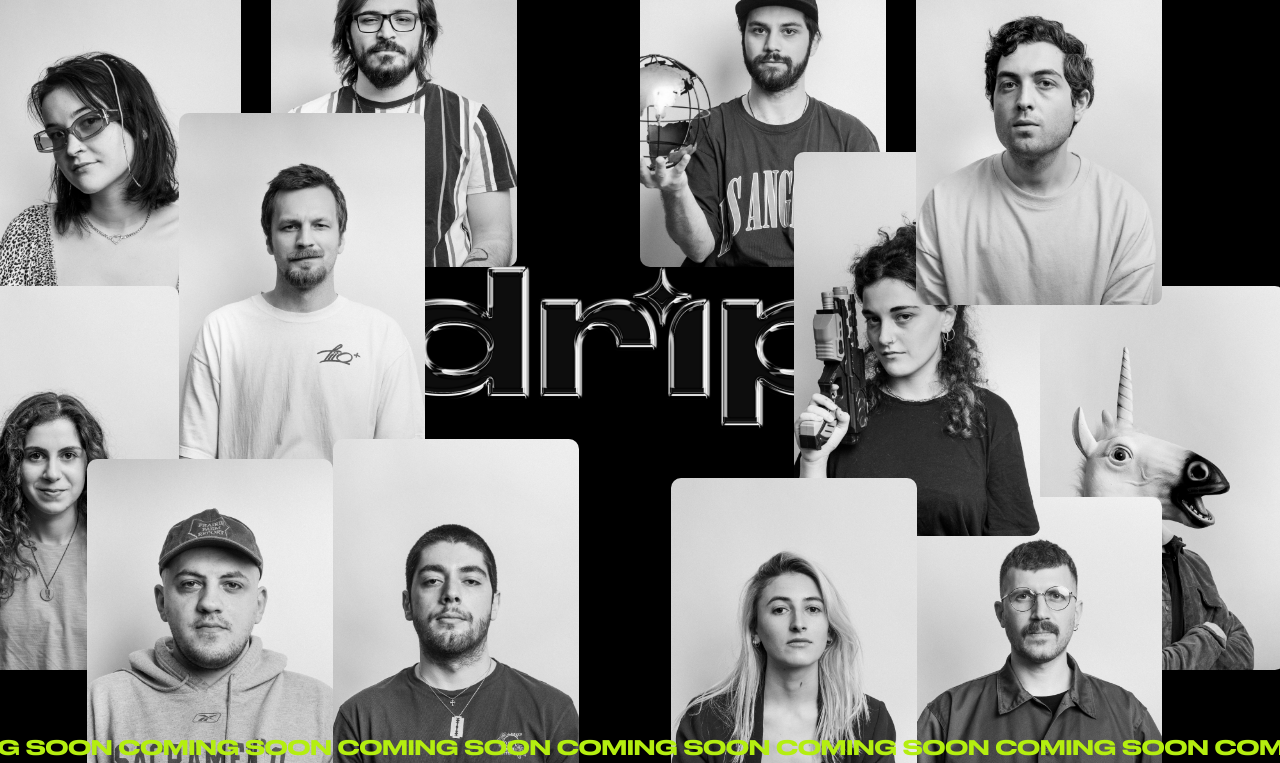
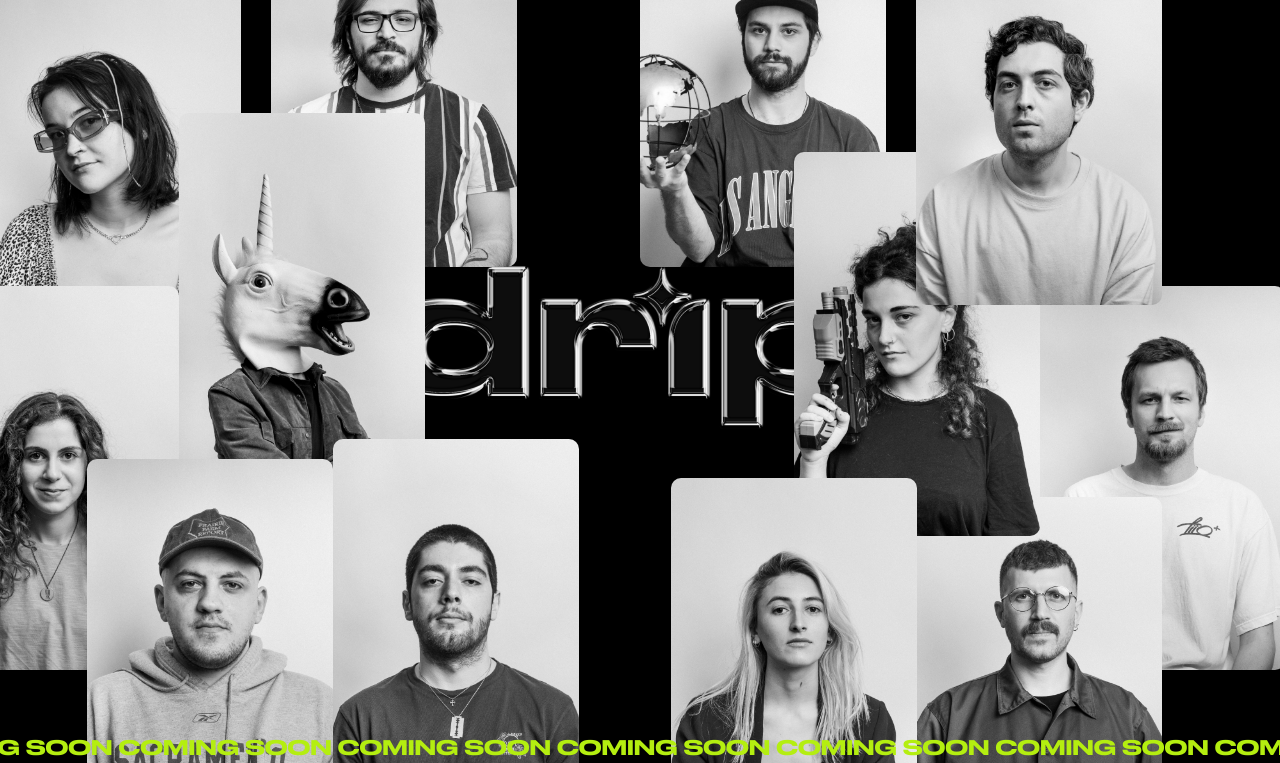
Before and after one commit to DimaBeradze/drip, a website: page src/artists.html in a window 1280 px wide. Shown: the part 37-800 px from the top of the page. Drawn offline with Linux system fonts and the light colour scheme; a web font is replaced by a local one.

Commit message:
analitics

```diff
--- a/src/artists.html
+++ b/src/artists.html
@@ -59,8 +59,8 @@
 				<div class="grid">
 					<a class="grid__item pos-1" data-title="ANWLI"><div class="grid__item-img" style="background-image:url(img/thumbs/anwli.png);"></div></a>
 					<a class="grid__item pos-2" data-title="JACOB<br/>SHEDEVRS"><div class="grid__item-img" style="background-image:url(img/thumbs/jacobshedevrs.png);"></div></a>
-					<a class="grid__item pos-6" data-title="GURIKA<br/>CHOKHELI"><div class="grid__item-img" style="background-image:url(img/thumbs/gurikachokheli.png);"></div></a>
-					<a class="grid__item pos-4" data-title="PAQIZI"><div class="grid__item-img" style="background-image:url(img/thumbs/faqizi.png);"></div></a>
+					<a class="grid__item pos-4" data-title="GURIKA<br/>CHOKHELI"><div class="grid__item-img" style="background-image:url(img/thumbs/gurikachokheli.png);"></div></a>
+					<a class="grid__item pos-6" data-title="PAQIZI"><div class="grid__item-img" style="background-image:url(img/thumbs/faqizi.png);"></div></a>
 					<a class="grid__item pos-5" data-title="ANRI JO"><div class="grid__item-img" style="background-image:url(img/thumbs/anrijo.png);"></div></a>
 					<a class="grid__item pos-3" data-title="OTTO"><div class="grid__item-img" style="background-image:url(img/thumbs/otomikadze.png);"></div></a>
 					<a class="grid__item pos-7" data-title="MARIMAMA"><div class="grid__item-img" style="background-image:url(img/thumbs/marimama.png);"></div></a>
```
Also changed, not shown: dist/artists.html, 1 other file.
